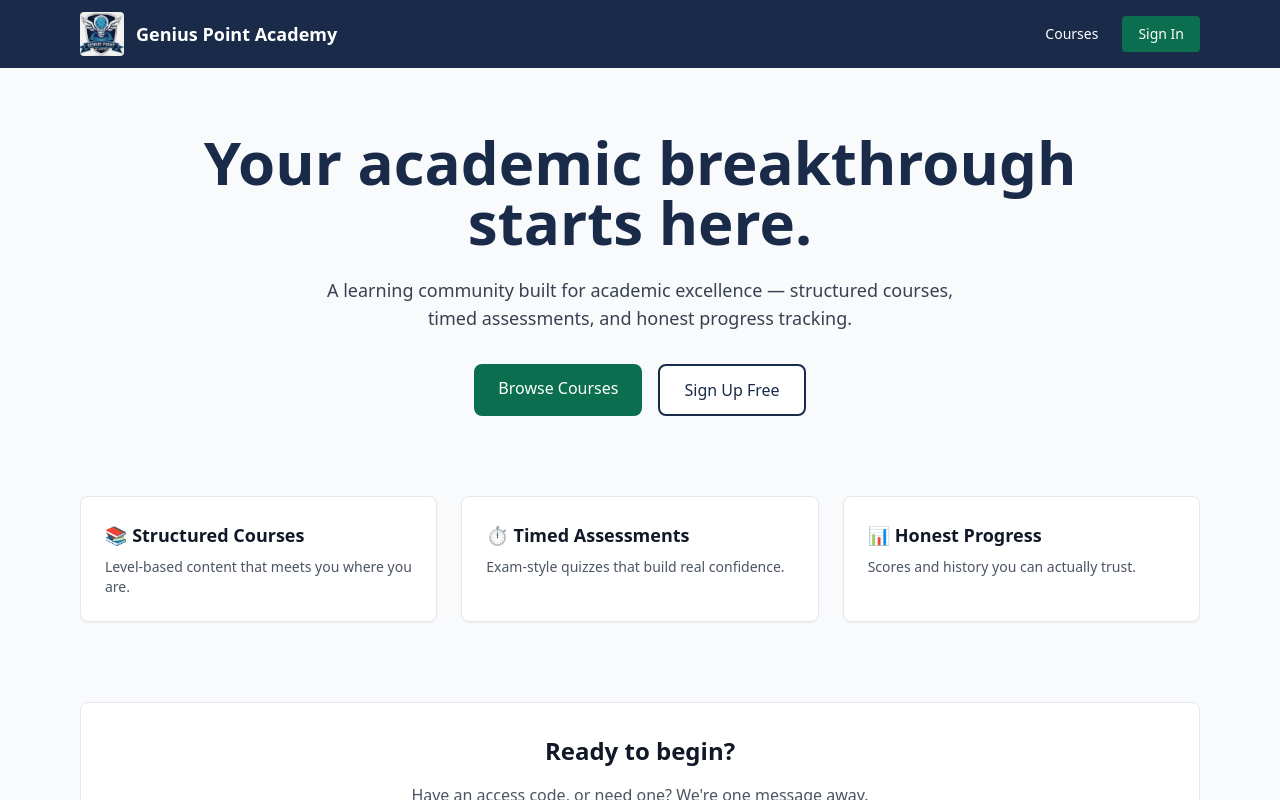
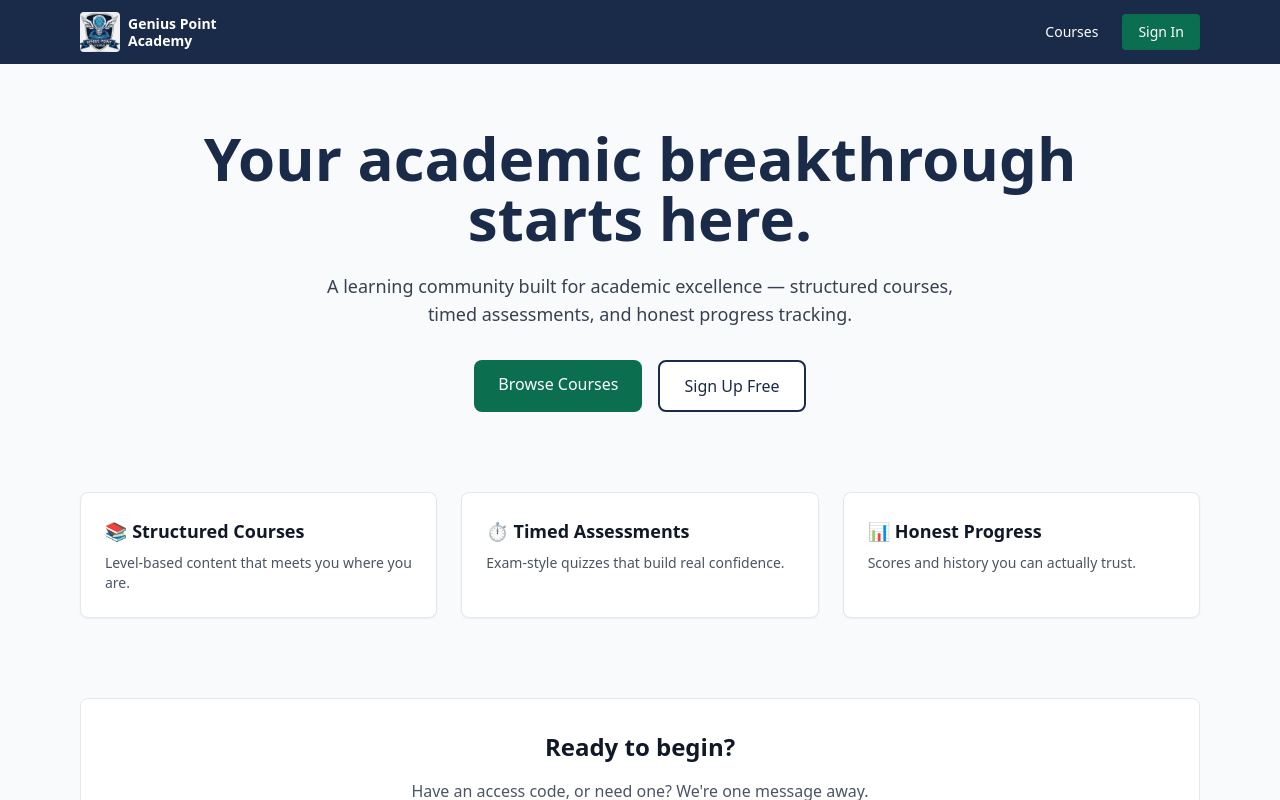
Before and after one commit to geniuspointacademy/gpa-lms, a Next.js app: page / in a window 1280 px wide. Shown: the top 800 px of the page. Built offline with nearby package versions, Linux system fonts and the light colour scheme.

Commit message:
Update layout.tsx

```diff
--- a/src/app/layout.tsx
+++ b/src/app/layout.tsx
@@ -18,31 +18,33 @@ export default function RootLayout({
     <html lang="en">
       <body className="min-h-screen flex flex-col">
         <header className="bg-gpa-navy text-white">
-          <div className="max-w-6xl mx-auto px-4 py-3 flex items-center justify-between gap-4">
-            <Link href="/" className="flex items-center gap-3 shrink-0">
+          <div className="max-w-6xl mx-auto px-3 sm:px-4 py-3 flex items-center justify-between gap-2">
+            <Link href="/" className="flex items-center gap-2 shrink-0">
               <Image
                 src="/logo.png"
                 alt="Genius Point Academy"
-                width={44}
-                height={44}
+                width={40}
+                height={40}
                 priority
                 className="rounded"
               />
-              <span className="font-bold text-base sm:text-lg whitespace-nowrap">
-                Genius Point Academy
+              <span className="font-bold text-sm leading-tight">
+                Genius Point
+                <br />
+                Academy
               </span>
             </Link>
 
-            <nav className="flex gap-4 sm:gap-6 text-sm items-center">
+            <nav className="flex gap-3 sm:gap-6 text-sm items-center shrink-0">
               <Link
                 href="/courses"
-                className="hover:text-gpa-gold transition-colors"
+                className="hover:text-gpa-gold transition-colors whitespace-nowrap"
               >
                 Courses
               </Link>
               <Link
                 href="/login"
-                className="bg-gpa-green hover:bg-gpa-green/90 px-4 py-2 rounded font-medium transition-colors"
+                className="bg-gpa-green hover:bg-gpa-green/90 px-3 sm:px-4 py-2 rounded font-medium transition-colors whitespace-nowrap"
               >
                 Sign In
               </Link>
```
